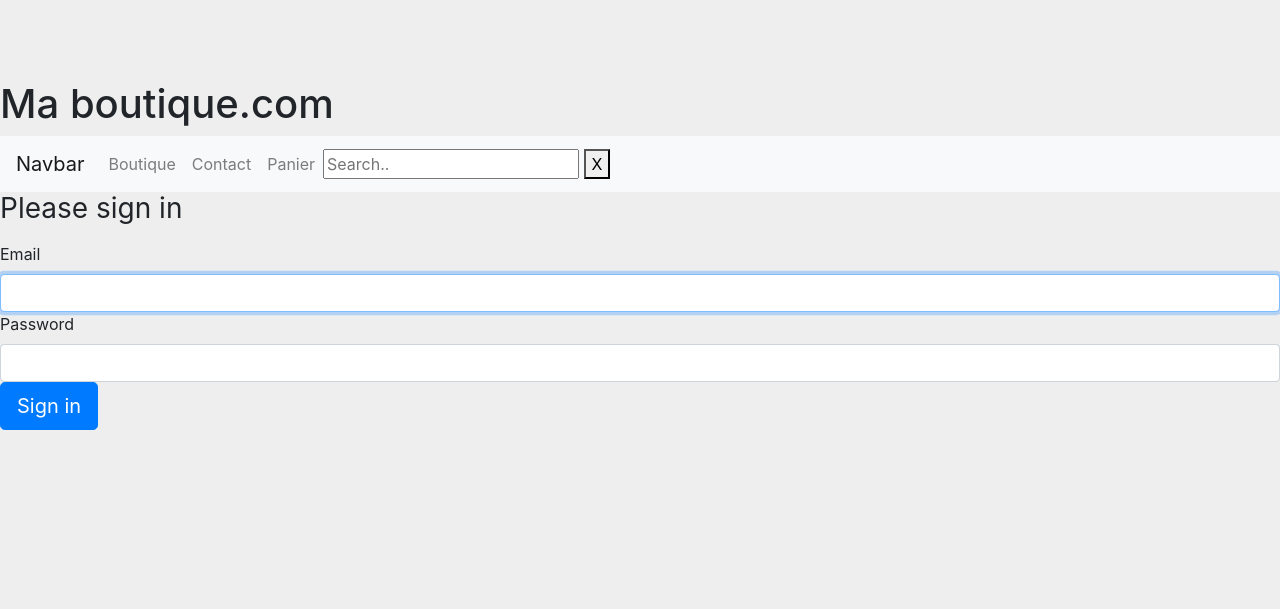
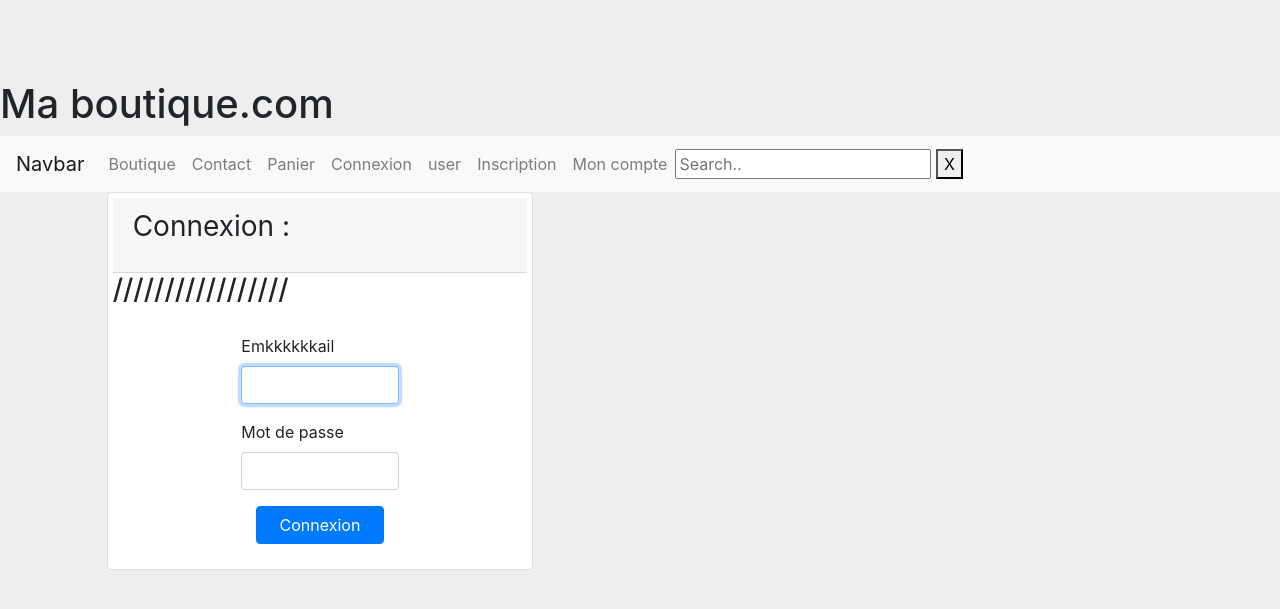
Before and after one commit to kersalem/tp-symf-boutique, a Symfony app: template templates/security/login.html.twig in a window 1280 px wide. Shown: the top 609 px of the page. Run offline with Twig, Linux system fonts and the light colour scheme; the template is opened without the code that fills it, so the values that code supplies are empty; some libraries are stand-ins or nearby versions.

Commit message:
add css and complete role step1 and connexion code but it's doesn't work

```diff
--- a/public/css/projet.css
+++ b/public/css/projet.css
@@ -87,3 +87,45 @@ th , td {
     flex-direction: column;
     justify-content: center;
 }
+
+.card {
+    position: relative;
+    display: -ms-flexbox;
+    display: flex;
+    -ms-flex-direction: column;
+    flex-direction: column;
+    min-width: 0;
+    word-wrap: break-word;
+    background-color:#fff;
+    background-clip: border-box;
+    border: 1px solid rgba(0,0,0,.125);
+    border-top-width: 1px;
+    border-right-width: 1px;
+    border-bottom-width: 1px;
+    border-left-width: 1px;
+    border-radius: .25rem;
+}
+
+.card-header {
+    padding: .75rem 1.25rem;
+    margin-bottom: 0;
+    background-color:rgba(0,0,0,.03);
+    border-bottom: 1px solid rgba(0,0,0,.125);
+}
+
+.card-body {
+    -ms-flex: 1 1 auto;
+    flex: 1 1 auto;
+    padding: 1.25rem;
+}
+
+.form-group {
+    margin-bottom: 1rem;
+}
+
+.btn-group, .btn-group-vertical {
+    position: relative;
+    display: -ms-inline-flexbox;
+    display: inline-flex;
+    vertical-align: middle;
+}
--- a/src/Controller/SecurityController.php
+++ b/src/Controller/SecurityController.php
@@ -14,9 +14,9 @@ class SecurityController extends AbstractController
      */
     public function login(AuthenticationUtils $authenticationUtils): Response
     {
-        // if ($this->getUser()) {
-        //     return $this->redirectToRoute('target_path');
-        // }
+        if ($this->getUser()) {
+             return $this->redirectToRoute('user-accueil');
+       }
 
         // get the login error if there is one
         $error = $authenticationUtils->getLastAuthenticationError();
--- a/src/Security/LoginFormAuthenticator.php
+++ b/src/Security/LoginFormAuthenticator.php
@@ -4,6 +4,7 @@ namespace App\Security;
 
 use App\Entity\Usager;
 use Doctrine\ORM\EntityManagerInterface;
+use Monolog\Logger;
 use Symfony\Component\HttpFoundation\RedirectResponse;
 use Symfony\Component\HttpFoundation\Request;
 use Symfony\Component\Routing\Generator\UrlGeneratorInterface;
@@ -82,11 +83,14 @@ class LoginFormAuthenticator extends AbstractFormLoginAuthenticator
     public function onAuthenticationSuccess(Request $request, TokenInterface $token, $providerKey)
     {
         if ($targetPath = $this->getTargetPath($request->getSession(), $providerKey)) {
+
             return new RedirectResponse($targetPath);
         }
 
+//        $this->logger->debug('4444444444444444444444');
         // For example : return new RedirectResponse($this->urlGenerator->generate('some_route'));
-        throw new \Exception('TODO: provide a valid redirect inside '.__FILE__);
+        //throw new \Exception('TODO: provide a valid redirect inside '.__FILE__);
+        return new RedirectResponse($this->urlGenerator->generate('usager_accueil'));
     }
 
     protected function getLoginUrl()
--- a/templates/Panier/commande-finalisee.html.twig
+++ b/templates/Panier/commande-finalisee.html.twig
@@ -1,7 +1,10 @@
 {% extends 'base.html.twig' %}
 
 {% block body %}
+
     <h1 class="mt-4">Commande validée</h1>
-
+    {% if commande != null %}
+        <h2 class="mt-4">{{ commande.id }}</h2>
+    {% endif %}
 
 {% endblock %}
--- a/templates/Panier/index.html.twig
+++ b/templates/Panier/index.html.twig
@@ -41,6 +41,9 @@
             </tbody>
         </table>
     <div>
-        <a href="{{ path('panier_validation') }}"> Valider commande</a>
+
+        {% if panier != null %}
+            <a href="{{ path('panier_validation') }}"> Valider commande</a>
+        {% endif %}
     </div>
 {% endblock %}
--- a/templates/navbar.html.twig
+++ b/templates/navbar.html.twig
@@ -14,6 +14,18 @@
             <li class="nav-item">
                 <a class="nav-link" href="{{ path('panier')}}">{{ 'Panier' | trans }}</a>
             </li>
+            <li class="nav-item">
+                <a class="nav-link" href="{{ path('login')}}">{{ 'Connexion' | trans }}</a>
+            </li>
+            <li class="nav-item">
+                <a class="nav-link" href="{{ path('usager_accueil')}}">{{ 'user' | trans }}</a>
+            </li>
+            <li class="nav-item">
+                <a class="nav-link" href="{{ path('usager_inscription')}}">{{ 'Inscription' | trans }}</a>
+            </li>
+            <li class="nav-item">
+                <a class="nav-link" href="{{ path('usager_accueil')}}">{{ 'Mon compte' | trans }}</a>
+            </li>
         </ul>
         <form class="example" action="/produits/">
             <input type="text" placeholder="Search.." name="search">
--- a/templates/security/login.html.twig
+++ b/templates/security/login.html.twig
@@ -3,27 +3,35 @@
 {% block title %}Log in!{% endblock %}
 
 {% block body %}
+
+    <div class="card col-md-4 offset-1">
+        <div class="card-header">
+            <h1 class="h3 mb-3 font-weight-normal">Connexion : </h1>
+        </div>
+        <h3>/////////////////{{ last_username }}</h3>
+
+        <div class="card-body">
             <form method="post">
                 {% if error %}
                     <div class="alert alert-danger">{{ error.messageKey|trans(error.messageData, 'security') }}</div>
                 {% endif %}
 
+                <div class="col-md-6 offset-3 container-form">
                 {% if app.user %}
                     <div class="mb-3">
                         You are logged in as {{ app.user.username }}, <a href="{{ path('app_logout') }}">Logout</a>
                     </div>
                 {% endif %}
 
-    <h1 class="h3 mb-3 font-weight-normal">Please sign in</h1>
-    <label for="inputEmail">Email</label>
+                    <div class="form-group">
+                        <label for="inputEmail">Emkkkkkkail</label>
                             <input type="email" value="{{ last_username }}" name="email" id="inputEmail" class="form-control" required autofocus>
-    <label for="inputPassword">Password</label>
+                    </div>
+                    <div class="form-group">
+                        <label for="inputPassword">Mot de passe</label>
                         <input type="password" name="password" id="inputPassword" class="form-control" required>
-
-    <input type="hidden" name="_csrf_token"
-           value="{{ csrf_token('authenticate') }}"
-    >
-
+                        <input type="hidden" name="_csrf_token" value="{{ csrf_token('authenticate') }}">
+                    </div>
                 {#
                     Uncomment this section and add a remember_me option below your firewall to activate remember me functionality.
                     See https://symfony.com/doc/current/security/remember_me.html
@@ -34,9 +42,13 @@
                         </label>
                     </div>
                 #}
-
-    <button class="btn btn-lg btn-primary" type="submit">
-        Sign in
+                <div class="col-md-12 btn-group">
+                    <button class="btn btn-primary" type="submit">
+                       Connexion
                     </button>
+                </div>
+                </div>
         </form>
+    </div>
+    </div>
 {% endblock %}
--- a/templates/usager/index.html.twig
+++ b/templates/usager/index.html.twig
@@ -4,6 +4,10 @@
 
 {% block body %}
     <h1>Usager index</h1>
+
+    {% if usager != null %}
+        <h2>Usager connecté : {{ usager.prenom }} {{ usager.nom }}</h2>
+    {% endif %}
 
     <table class="table">
         <thead>
@@ -35,5 +39,5 @@
         </tbody>
     </table>
 
-    <a href="{{ path('usager_new') }}">Create new</a>
+    <a href="{{ path('usager_inscription') }}">Create new</a>
 {% endblock %}
--- a/templates/usager/new.html.twig
+++ b/templates/usager/new.html.twig
@@ -7,5 +7,5 @@
 
     {{ include('usager/_form.html.twig') }}
 
-    <a href="{{ path('usager_index') }}">back to list</a>
+    <a href="{{ path('usager_accueil') }}">back to list</a>
 {% endblock %}
```
Also changed, not shown: config/routes.yaml (+19 -3 lines), src/Controller/PanierController.php (+4 -7 lines), src/Controller/UsagerController.php (+17 -4 lines), src/Service/PanierService.php (+9 -2 lines), 1 other file. Lines whose indentation alone changed are shown as unchanged.
